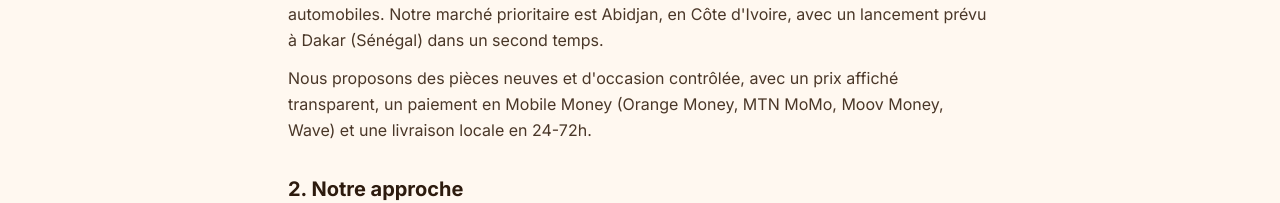
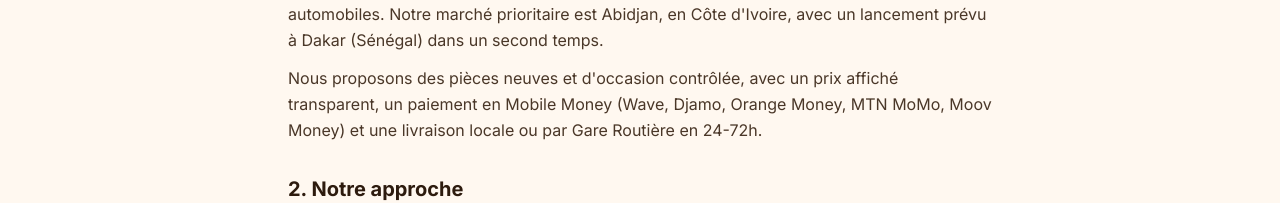
Before and after one commit to expedit-ermus/autoafrica, a Next.js app: page /a-propos in a window 1280 px wide. Shown: the part 494-697 px from the top of the page. Built offline with nearby package versions, Linux system fonts and the light colour scheme; no server answers; the database is empty.

Commit message:
fix(orthographe): harmonisation orthographique et ajouts Djamo/Gare Routiere sur a-propos, aide, blog et PromoBanner

```diff
--- a/src/app/(public)/a-propos/page.tsx
+++ b/src/app/(public)/a-propos/page.tsx
@@ -19,7 +19,7 @@ export default function AProposPage() {
           heading: 'Notre mission',
           body: [
             "AutoAfrique connecte les garagistes, revendeurs et particuliers autour des pièces détachées automobiles. Notre marché prioritaire est Abidjan, en Côte d'Ivoire, avec un lancement prévu à Dakar (Sénégal) dans un second temps.",
-            'Nous proposons des pièces neuves et d\'occasion contrôlée, avec un prix affiché transparent, un paiement en Mobile Money (Orange Money, MTN MoMo, Moov Money, Wave) et une livraison locale en 24-72h.',
+            'Nous proposons des pièces neuves et d\'occasion contrôlée, avec un prix affiché transparent, un paiement en Mobile Money (Wave, Djamo, Orange Money, MTN MoMo, Moov Money) et une livraison locale ou par Gare Routière en 24-72h.',
           ],
         },
         {
--- a/src/app/(public)/aide/page.tsx
+++ b/src/app/(public)/aide/page.tsx
@@ -30,7 +30,7 @@ export default function AidePage() {
         {
           heading: 'Comment payer ?',
           body: [
-            'Les paiements se font par Mobile Money : Orange Money, MTN MoMo, Moov Money ou Wave. Le prix affiché est le prix final en FCFA. Vous recevez une notification sur votre téléphone pour confirmer le paiement. Détails sur la page Paiement.',
+            'Les paiements se font par Mobile Money : Wave, Djamo, Orange Money, MTN MoMo ou Moov Money. Le prix affiché est le prix final en FCFA. Vous recevez une notification sur votre téléphone pour confirmer le paiement. Détails sur la page Paiement.',
           ],
         },
         {
--- a/src/app/(public)/blog/page.tsx
+++ b/src/app/(public)/blog/page.tsx
@@ -20,7 +20,7 @@ export default function BlogPage() {
           body: [
             'Guides d\'entretien et de diagnostic : courroies, freins, embrayage, suspension, filtres, électricité automobile et plus encore.',
             'Conseils d\'achat : comment choisir une pièce neuve ou une pièce d\'occasion contrôlée, vérifier une référence, comparer les prix en FCFA.',
-            'Nos services : paiement Mobile Money (Orange Money, MTN MoMo, Moov Money, Wave), livraison 24-72h et programme de fidélité.',
+            'Nos services : paiement Mobile Money (Wave, Djamo, Orange Money, MTN MoMo, Moov Money), livraison 24-72h et programme de fidélité.',
           ],
         },
         {
--- a/src/components/PromoBanner.tsx
+++ b/src/components/PromoBanner.tsx
@@ -26,7 +26,7 @@ const banners = [
   {
     id: 3,
     title: { fr: 'Paiement sécurisé par Mobile Money', en: 'Secure Mobile Money payment' },
-    subtitle: { fr: 'Orange Money, MTN MoMo, Moov Money et Wave', en: 'Orange Money, MTN MoMo, Moov Money and Wave' },
+    subtitle: { fr: 'Wave, Djamo, Orange Money, MTN MoMo et Moov Money', en: 'Wave, Djamo, Orange Money, MTN MoMo and Moov Money' },
     cta: { fr: 'Voir le catalogue', en: 'Browse catalogue' },
     bg: 'from-[var(--color-warm-teal)] to-[#00A88C]',
     link: '/dashboard/marketplace',
```
